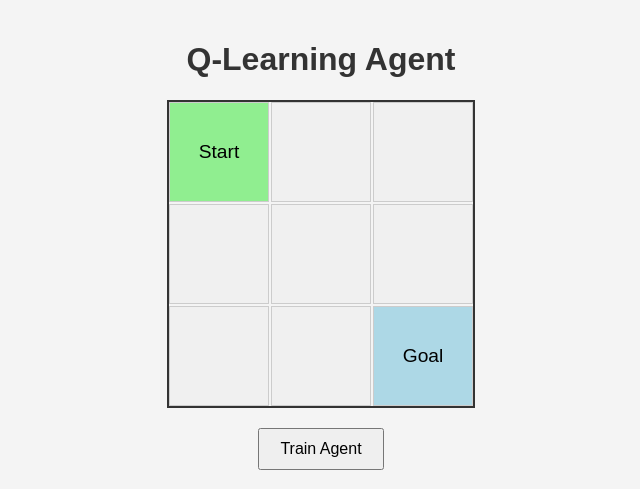
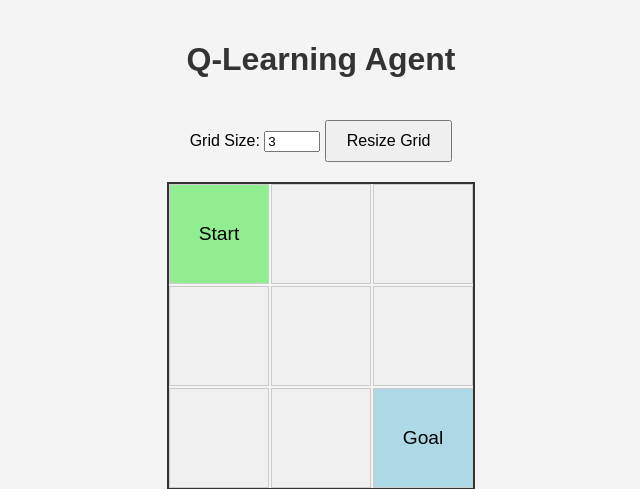
Before and after one commit to sajja/ai_playground, a Flask app: page / in a window 1280 px wide. Shown: the top 489 px of the page, without its empty margins (319-959 px from the left). Run offline with Flask 3, Linux system fonts and the light colour scheme.

Commit message:
added grid resize

```diff
--- a/qlearn/q-learning-visualizer/app.py
+++ b/qlearn/q-learning-visualizer/app.py
@@ -1,10 +1,10 @@
 import os
-from flask import Flask, render_template, jsonify
+from flask import Flask, render_template, jsonify, request
 
-from q_learning.agent import QLearningAgent, START, GOAL
+from q_learning.agent import QLearningAgent
 
 app = Flask(__name__)
-agent = QLearningAgent()
+agent = QLearningAgent(size=3)
 
 @app.route('/')
 def index():
@@ -13,6 +13,13 @@
 @app.route('/train', methods=['POST'])
 def train():
     agent.train()
+    return jsonify(success=True)
+
+@app.route('/resize', methods=['POST'])
+def resize():
+    global agent
+    size = request.json.get('size', 3)
+    agent = QLearningAgent(size=size)
     return jsonify(success=True)
 
 @app.route('/get_q_table', methods=['GET'])
@@ -24,10 +31,10 @@
 @app.route('/get_path', methods=['GET'])
 def get_path():
     path = []
-    state = START
+    state = agent.START
     done = False
     steps = 0
-    while not done and steps < 20:
+    while not done and steps < agent.grid_size * agent.grid_size * 2:
         action = agent.choose_action(state, epsilon=0)  # Greedy action
         path.append({'state': state, 'action': action})
         state, _, done = agent.step(state, action)
--- a/qlearn/q-learning-visualizer/q_learning/agent.py
+++ b/qlearn/q-learning-visualizer/q_learning/agent.py
@@ -1,15 +1,13 @@
-# filepath: /q-learning-visualizer/q-learning-visualizer/q_learning/agent.py
 import numpy as np
 import random
-
-GRID_SIZE = 3
-START = (0, 0)
-GOAL = (2, 2)
 
 ACTIONS = ["up", "down", "left", "right"]
 
 class QLearningAgent:
-    def __init__(self):
+    def __init__(self, size=3):
+        self.grid_size = size
+        self.START = (0, 0)
+        self.GOAL = (size - 1, size - 1)
         self.Q = {}  # Q-table as dictionary
 
     def get_Q(self, state, action):
@@ -32,7 +30,7 @@
 
     def train(self, episodes=200):
         for episode in range(episodes):
-            state = START
+            state = self.START
             done = False
             while not done:
                 action = self.choose_action(state)
@@ -45,19 +43,19 @@
         if action == "up":
             x = max(0, x - 1)
         elif action == "down":
-            x = min(GRID_SIZE - 1, x + 1)
+            x = min(self.grid_size - 1, x + 1)
         elif action == "left":
             y = max(0, y - 1)
         elif action == "right":
-            y = min(GRID_SIZE - 1, y + 1)
+            y = min(self.grid_size - 1, y + 1)
 
         new_state = (x, y)
-        reward = 1 if new_state == GOAL else 0
-        done = (new_state == GOAL)
+        reward = 1 if new_state == self.GOAL else 0
+        done = (new_state == self.GOAL)
         return new_state, reward, done
 
     def test_policy(self, steps=10):
-        state = START
+        state = self.START
         done = False
         path = []
         while not done and len(path) < steps:
--- a/qlearn/q-learning-visualizer/static/css/style.css
+++ b/qlearn/q-learning-visualizer/static/css/style.css
@@ -12,6 +12,10 @@
 h1 {
     text-align: center;
     color: #333;
+}
+
+.controls {
+    margin-bottom: 20px;
 }
 
 .container {
--- a/qlearn/q-learning-visualizer/static/js/script.js
+++ b/qlearn/q-learning-visualizer/static/js/script.js
@@ -4,11 +4,20 @@
     const gridContainer = document.getElementById('grid-container');
     const trainBtn = document.getElementById('train-btn');
     const runBtn = document.getElementById('run-btn');
-    const gridSize = 3;
-    const start = [0, 0];
-    const goal = [2, 2];
+    const gridSizeInput = document.getElementById('grid-size');
+    const resizeBtn = document.getElementById('resize-btn');
 
-    // Create the grid
+    let gridSize = 3;
+    let start = [0, 0];
+    let goal = [2, 2];
+
+    function createGrid(size) {
+        gridContainer.innerHTML = '';
+        gridContainer.style.gridTemplateColumns = `repeat(${size}, 100px)`;
+        gridSize = size;
+        start = [0, 0];
+        goal = [size - 1, size - 1];
+
         for (let i = 0; i < gridSize; i++) {
             for (let j = 0; j < gridSize; j++) {
                 const cell = document.createElement('div');
@@ -26,6 +35,23 @@
                 gridContainer.appendChild(cell);
             }
         }
+    }
+
+    createGrid(parseInt(gridSizeInput.value));
+
+    resizeBtn.addEventListener('click', () => {
+        const newSize = parseInt(gridSizeInput.value);
+        createGrid(newSize);
+        fetch('/resize', {
+            method: 'POST',
+            headers: {
+                'Content-Type': 'application/json',
+            },
+            body: JSON.stringify({ size: newSize }),
+        }).then(() => {
+            alert(`Grid resized to ${newSize}x${newSize}. Agent reset.`);
+        });
+    });
 
     trainBtn.addEventListener('click', () => {
         fetch('/train', { method: 'POST' })
--- a/qlearn/q-learning-visualizer/templates/index.html
+++ b/qlearn/q-learning-visualizer/templates/index.html
@@ -8,6 +8,11 @@
 </head>
 <body>
     <h1>Q-Learning Agent</h1>
+    <div class="controls">
+        <label for="grid-size">Grid Size:</label>
+        <input type="number" id="grid-size" value="3" min="2" max="10">
+        <button id="resize-btn">Resize Grid</button>
+    </div>
     <div id="grid-container"></div>
     <button id="train-btn">Train Agent</button>
     <button id="run-btn">Run Agent</button>
```
Lines whose indentation alone changed are shown as unchanged.
